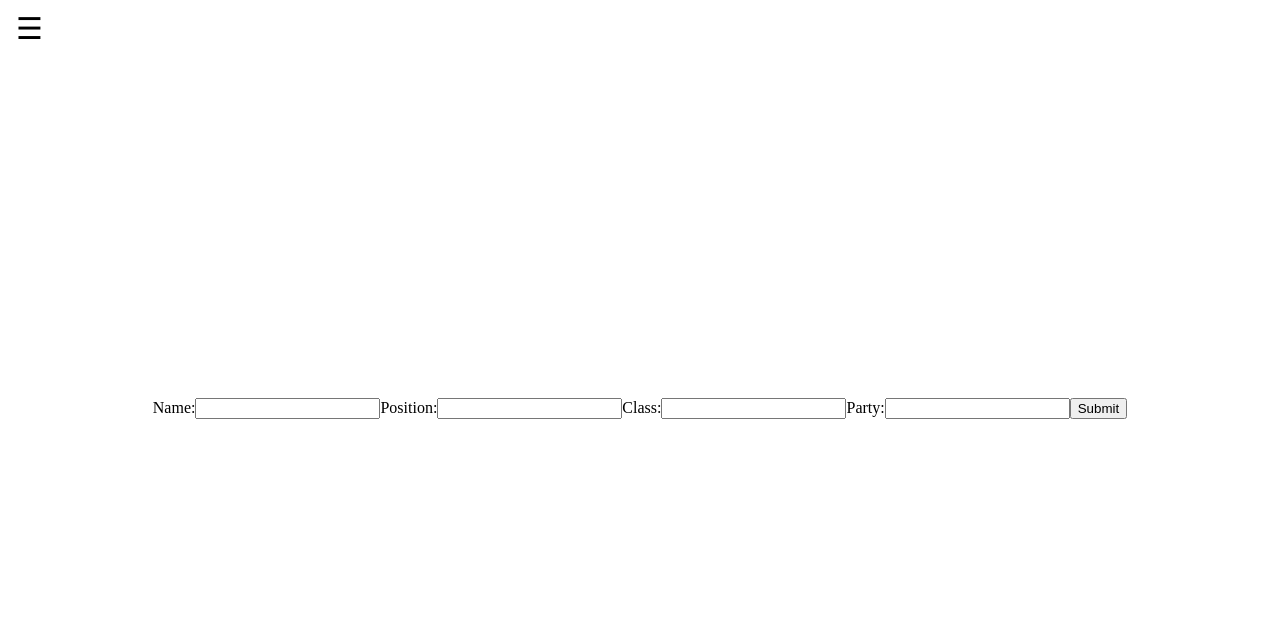
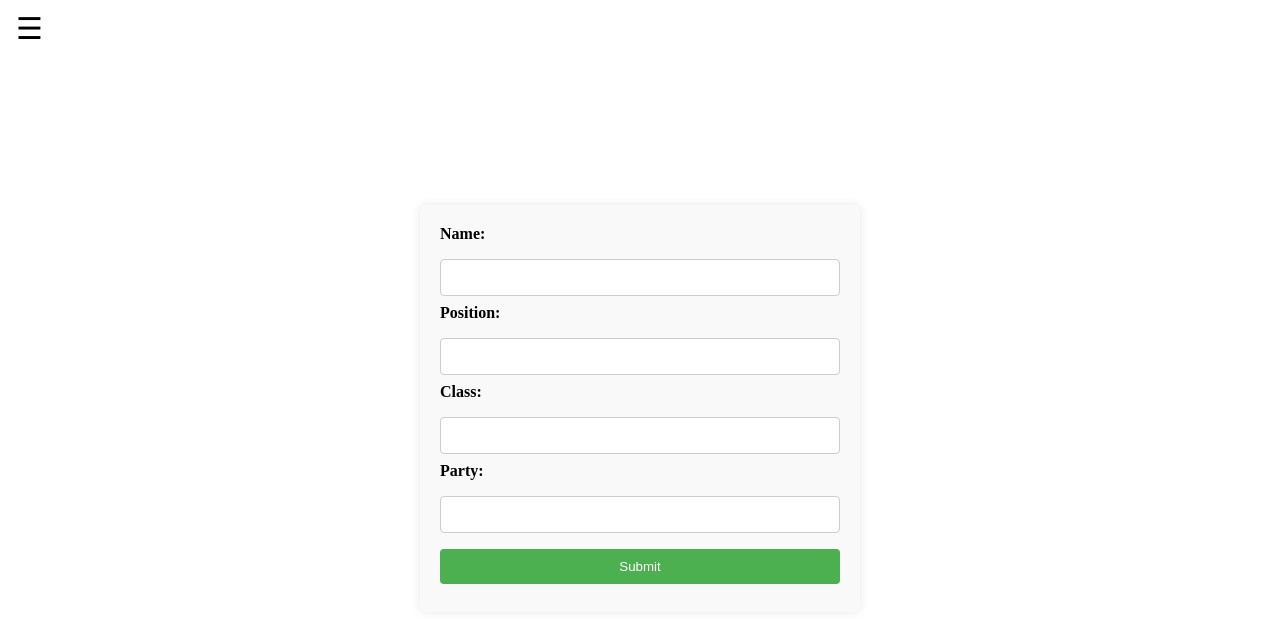
Before and after one commit to Javadamkd/art-fest-management, a Next.js app: page /candidates in a window 1280 px wide. Shown: the top 622 px of the page. Built offline with nearby package versions, Linux system fonts and the light colour scheme.

Commit message:
Update candidates.js

```diff
--- a/pages/candidates.js
+++ b/pages/candidates.js
@@ -5,20 +5,20 @@ import styles from './candidates.module.css';
 const Candidates = () => {
   return (
     <div className={styles.formContainer}>
-      <form>
-        <label htmlFor="name">Name:</label>
-        <input type="text" id="name" name="name" required />
+      <form className={styles.form}>
+        <label htmlFor="name" className={styles.label}>Name:</label>
+        <input type="text" id="name" name="name" required className={styles.input} />
 
-        <label htmlFor="position">Position:</label>
-        <input type="text" id="position" name="position" required />
+        <label htmlFor="position" className={styles.label}>Position:</label>
+        <input type="text" id="position" name="position" required className={styles.input} />
 
-        <label htmlFor="class">Class:</label>
-        <input type="text" id="class" name="class" required />
+        <label htmlFor="class" className={styles.label}>Class:</label>
+        <input type="text" id="class" name="class" required className={styles.input} />
 
-        <label htmlFor="party">Party:</label>
-        <input type="text" id="party" name="party" required />
+        <label htmlFor="party" className={styles.label}>Party:</label>
+        <input type="text" id="party" name="party" required className={styles.input} />
 
-        <button type="submit">Submit</button>
+        <button type="submit" className={styles.button}>Submit</button>
       </form>
     </div>
   );
```
